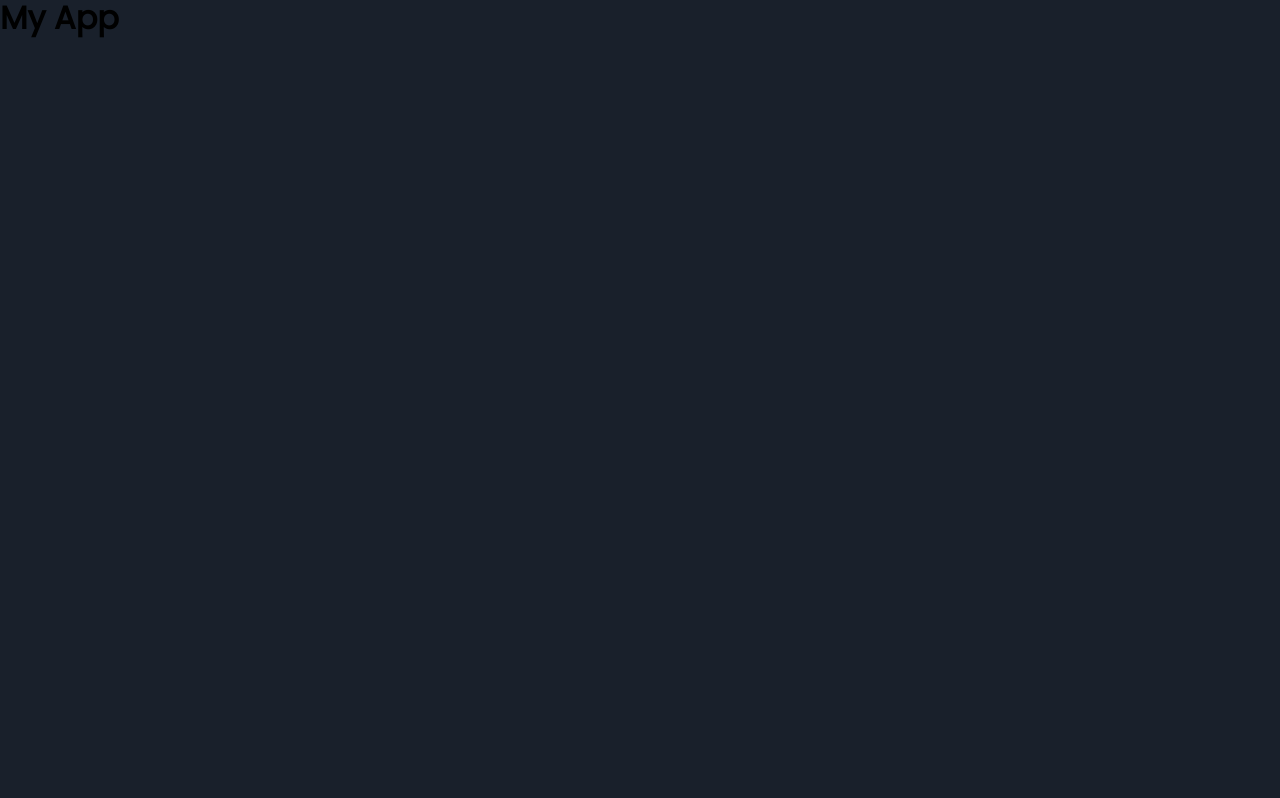
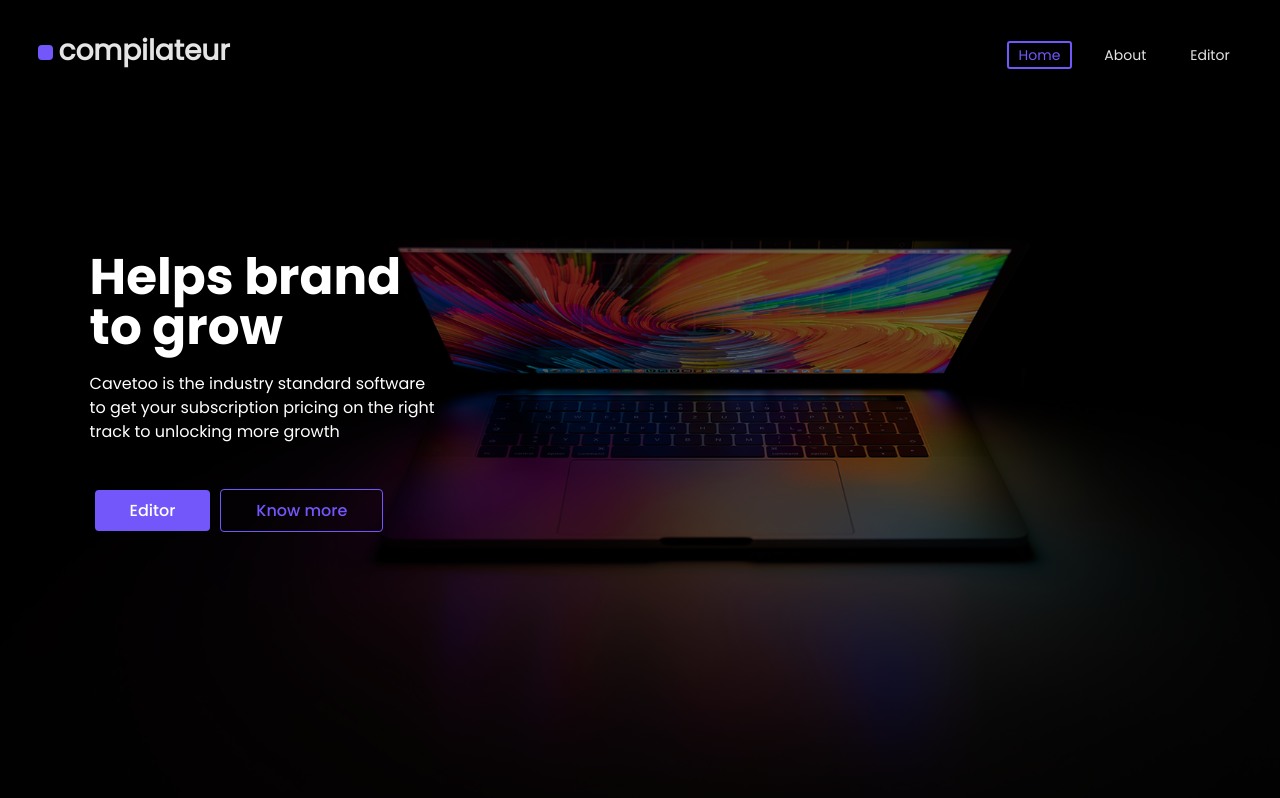
Before and after one commit to satishnaikawadi2011/online-compiler, a React (Vite) app in the folder client/: page / in a window 1280 px wide. Built offline with nearby package versions, Linux system fonts and the light colour scheme.

Commit message:
✨ feat : add routes with react-router-dom library

```diff
--- a/client/src/App.tsx
+++ b/client/src/App.tsx
@@ -1,5 +1,7 @@
+import UnauthenticatedRoutes from './routes/unauthenticated-routes';
+
 function App() {
-	return <h1>My App</h1>;
+	return <UnauthenticatedRoutes />;
 }
 
 export default App;
--- a/client/src/main.tsx
+++ b/client/src/main.tsx
@@ -1,10 +1,13 @@
-import React from 'react'
-import ReactDOM from 'react-dom/client'
-import App from './App'
-import './index.css'
+import React from 'react';
+import ReactDOM from 'react-dom/client';
+import App from './App';
+import './index.css';
+import { AppStylesProvider } from './styles/Provider';
 
 ReactDOM.createRoot(document.getElementById('root')!).render(
-  <React.StrictMode>
-    <App />
-  </React.StrictMode>
-)
+	<React.StrictMode>
+		<AppStylesProvider>
+			<App />
+		</AppStylesProvider>
+	</React.StrictMode>
+);
--- /dev/null
+++ b/client/src/routes/unauthenticated-routes.tsx
@@ -0,0 +1,26 @@
+import { BrowserRouter as Router, Routes, Route } from 'react-router-dom';
+
+import HomePage from '../pages';
+
+export interface RouteType {
+	path: string;
+	element: JSX.Element;
+}
+
+const ClientRoutes: RouteType[] = [
+	{ path: '/', element: <HomePage /> }
+];
+
+const UnauthenticatedRoutes = () => {
+	return (
+		<Router>
+			<Routes>
+				{ClientRoutes.map((route) => {
+					return <Route key={route.path} path={route.path} element={route.element} />;
+				})}
+			</Routes>
+		</Router>
+	);
+};
+
+export default UnauthenticatedRoutes;
```
